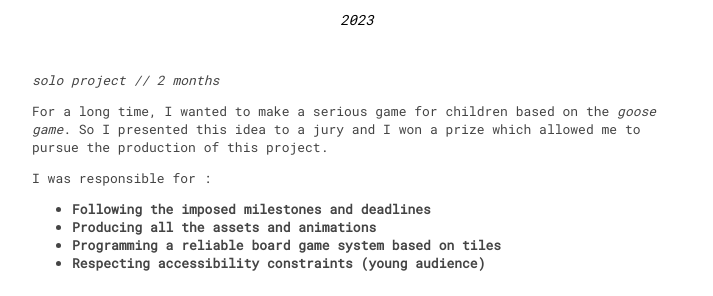
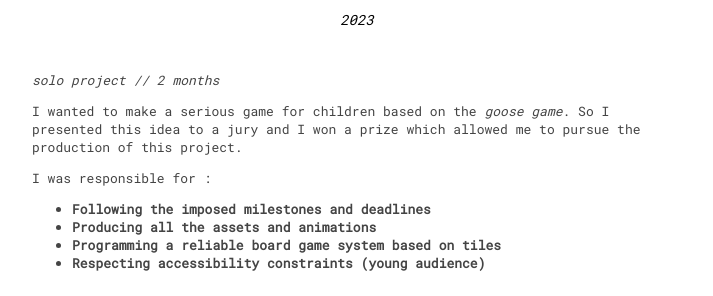
Before and after one commit to aBalthazar/aBalthazar.github.io, a Jekyll site: the page built from _projects/2023-01-01-le-jeu-de-loie.md, in a window 1280 px wide. Shown: the part 332-628 px from the top of the page, without its empty margins (283-996 px from the left). Built offline with Jekyll 4.4.1, drawn with Linux system fonts in a browser that asks for light colours.

Commit message:
small change on the jeu de l'oie post

```diff
--- a/_projects/2023-01-01-le-jeu-de-loie.md
+++ b/_projects/2023-01-01-le-jeu-de-loie.md
@@ -7,7 +7,7 @@ videogames: yes
 ---
 *solo project // 2 months*
 
-For a long time, I wanted to make a serious game for children based on the *goose game*. So I presented this idea to a jury and I won a prize which allowed me to pursue the production of this project.
+I wanted to make a serious game for children based on the *goose game*. So I presented this idea to a jury and I won a prize which allowed me to pursue the production of this project.
 
 I was responsible for :
 - **Following the imposed milestones and deadlines**
```
